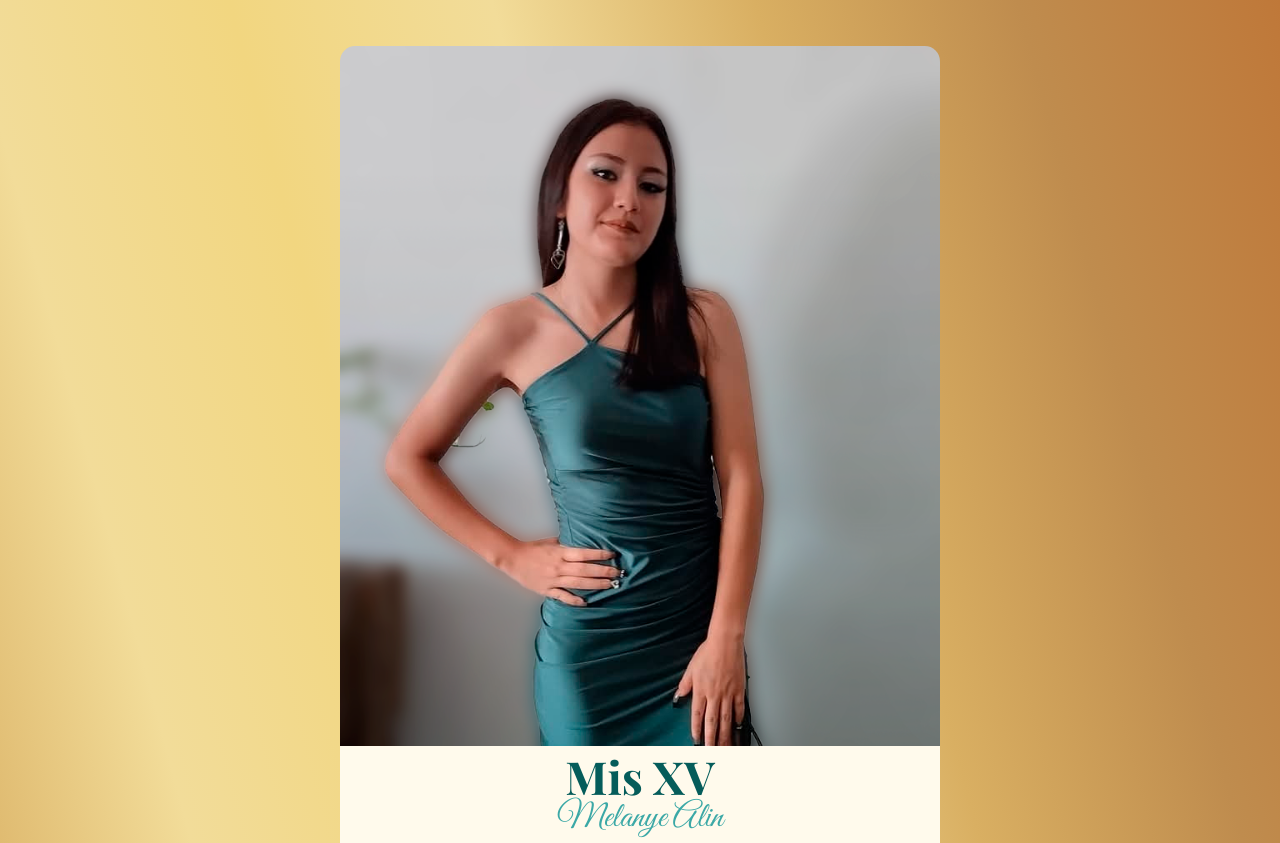
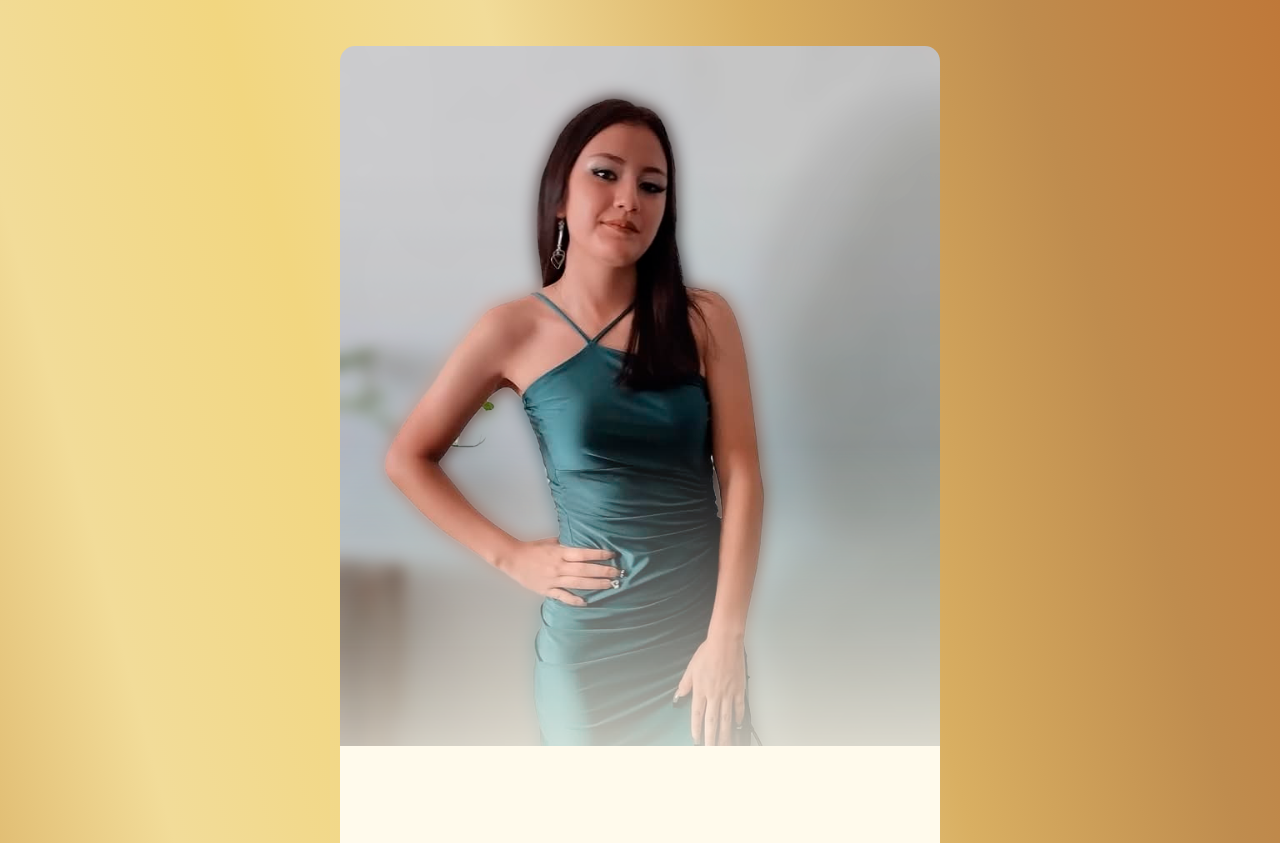
Before and after one commit to AdairKevin/InvitacionMalanye16Agosto, a plain HTML site: page index.html in a window 1280 px wide. Shown: the top 843 px of the page. Drawn offline with nearby package versions, Linux system fonts and the light colour scheme; a web font is replaced by a local one.

Commit message:
Update style.css

```diff
--- a/styles/style.css
+++ b/styles/style.css
@@ -1,11 +1,12 @@
 /* -----------------------
           SECTION 1
-  --------------------------
+  --------------------------*/
 
 .home-content {
+  height: 100dvh;
   -webkit-mask-image: linear-gradient(to bottom, black 50%, transparent 100%);
   mask-image: linear-gradient(to bottom, black 50%, transparent 100%);
-}*/
+}
 
 .home-img {
   width: 100%;
```
